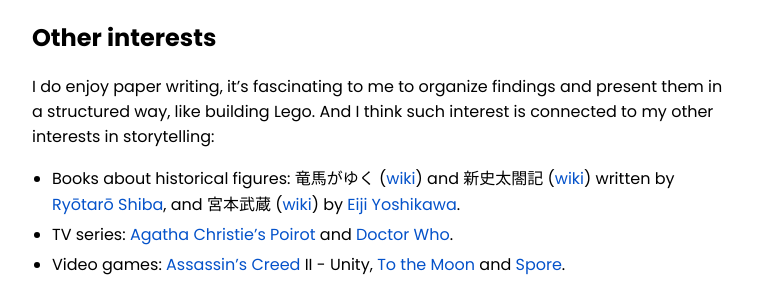
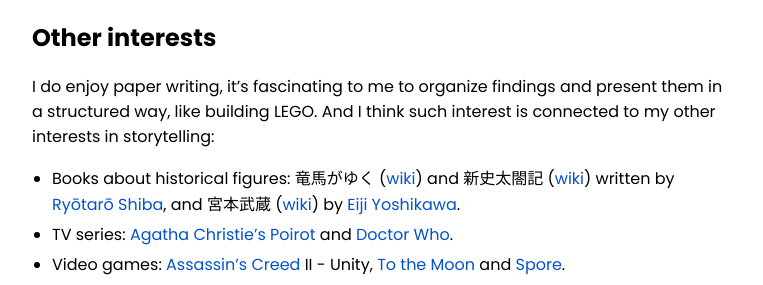
Before and after one commit to GeWanying/gewanying.github.io, a Jekyll site: the page built from others.md, in a window 1280 px wide. Shown: the part 1003-1288 px from the top of the page, without its empty margins (258-1021 px from the left). Built offline with Jekyll 4.4.1, drawn with Linux system fonts in a browser that asks for light colours.

Commit message:
fix typo

```diff
--- a/others.md
+++ b/others.md
@@ -21,7 +21,7 @@ My understanding is, our framework uses a feature attribution method to identify
 
 ## Other interests
 
-I do enjoy paper writing, it's fascinating to me to organize findings and present them in a structured way, like building Lego. And I think such interest is connected to my other interests in storytelling:
+I do enjoy paper writing, it's fascinating to me to organize findings and present them in a structured way, like building LEGO. And I think such interest is connected to my other interests in storytelling:
 
 * Books about historical figures: 竜馬がゆく ([wiki](https://en.wikipedia.org/wiki/Sakamoto_Ry%C5%8Dma)) and 新史太閤記 ([wiki](https://en.wikipedia.org/wiki/Toyotomi_Hideyoshi)) written by [Ryōtarō Shiba](https://en.wikipedia.org/wiki/Ry%C5%8Dtar%C5%8D_Shiba), and 宮本武蔵 ([wiki](https://en.wikipedia.org/wiki/Miyamoto_Musashi)) by [Eiji Yoshikawa](https://en.wikipedia.org/wiki/Eiji_Yoshikawa).
 * TV series: [Agatha Christie's Poirot](https://en.wikipedia.org/wiki/Agatha_Christie%27s_Poirot) and [Doctor Who](https://en.wikipedia.org/wiki/Doctor_Who).
```
